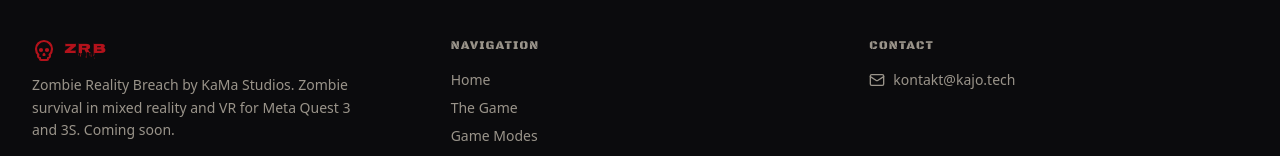
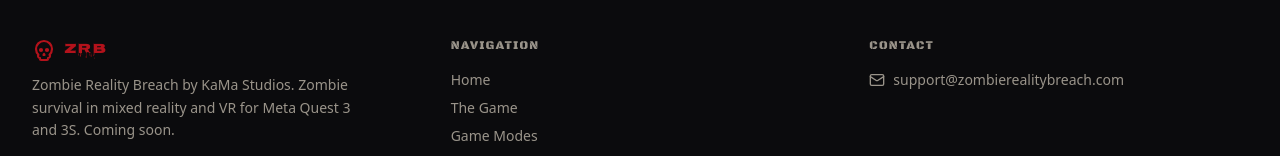
Before and after one commit to KajoVanBuyten/zombie-reality-breach-site, a React (Vite) app: page /faq in a window 1280 px wide. Shown: the part 1425-1581 px from the top of the page. Built offline with nearby package versions, Linux system fonts and the light colour scheme; a web font is replaced by a local one.

Commit message:
Contact: support@zombierealitybreach.com

```diff
--- a/src/content/faq.ts
+++ b/src/content/faq.ts
@@ -15,5 +15,5 @@
   { q: 'What does it cost?', qDe: 'Was kostet es?', a: 'It is free to start: each of the three mode families can be played for 90 minutes for free. After that you buy the modes you want, or the complete pack. There are no loot boxes.', aDe: 'Der Einstieg ist kostenlos: Jede der drei Modusfamilien kannst du 90 Minuten kostenlos spielen. Danach kaufst du die Modi, die du willst, oder das Komplettpaket. Es gibt keine Lootboxen.' },
   { q: 'Are my scores published?', qDe: 'Werden meine Punkte veröffentlicht?', a: 'The details are in the game’s privacy policy. The global leaderboards on this website open at launch.', aDe: 'Die Einzelheiten stehen in der Datenschutzerklärung des Spiels. Die globalen Bestenlisten auf dieser Website starten zum Release.' },
   { q: 'I forgot the email address for my Meta account.', qDe: 'Ich habe die E-Mail meines Meta-Kontos vergessen.', a: 'On the headset, open Settings → Accounts. The email address is shown there.', aDe: 'Auf dem Headset: Einstellungen → Konten. Die E-Mail-Adresse wird dort angezeigt.' },
-  { q: 'How do I contact you?', qDe: 'Wie erreiche ich euch?', a: 'By email: kontakt@kajo.tech', aDe: 'Per E-Mail: kontakt@kajo.tech' },
+  { q: 'How do I contact you?', qDe: 'Wie erreiche ich euch?', a: 'By email: support@zombierealitybreach.com', aDe: 'Per E-Mail: support@zombierealitybreach.com' },
 ];
--- a/src/lib/site.ts
+++ b/src/lib/site.ts
@@ -1,6 +1,6 @@
 /** Central site constants. */
 
-export const CONTACT_EMAIL = 'kontakt@kajo.tech';
+export const CONTACT_EMAIL = 'support@zombierealitybreach.com';
 
 /** Meta Quest link (currently the existing Meta share link; replace with the Coming Soon store URL when it is live). */
 export const META_URL = 'https://www.meta.com/s/67bQkabjj';
```
